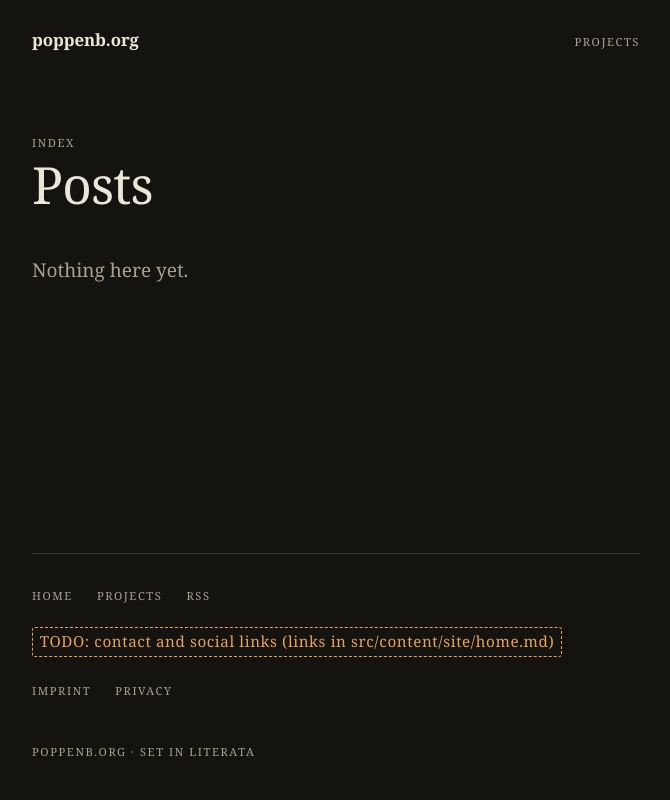
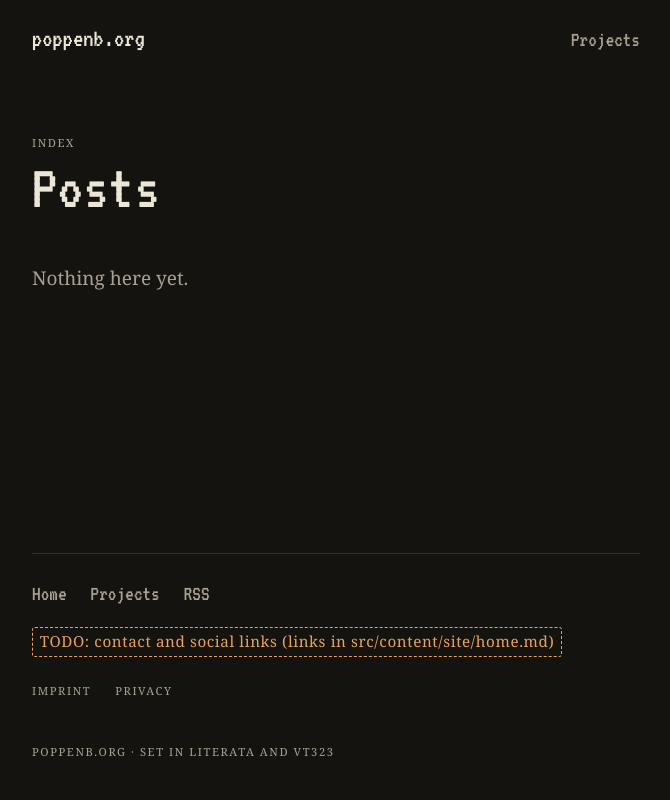
Before and after one commit to poppenborg/poppenb.org, an Astro site: page /posts in a window 1280 px wide. Shown: the whole page, without its empty margins (304-974 px from the left). Built offline with nearby package versions, Linux system fonts and the light colour scheme; Astro itself is replaced by a stand-in of ours.

Commit message:
Set headings and navigation in VT323
Co-Authored-By: Claude Opus 5.5 <noreply@anthropic.com>
Claude-Session: https://claude.ai/code/session_01NNwyv59eth1nxuBL442MaR

```diff
--- a/package.json
+++ b/package.json
@@ -17,6 +17,7 @@
     "@astrojs/rss": "^4.0.19",
     "@astrojs/sitemap": "^3.7.6",
     "@fontsource-variable/literata": "^5.3.0",
+    "@fontsource/vt323": "^5.3.0",
     "astro": "^7.4.13"
   },
   "devDependencies": {
--- a/src/components/Footer.astro
+++ b/src/components/Footer.astro
@@ -22,7 +22,7 @@ const legal = [
 <footer class="site-footer wrap">
   <div class="rows">
     <nav aria-label="Footer">
-      <ul>{nav.map((l) => <li><a class="label" href={l.href}>{l.label}</a></li>)}</ul>
+      <ul class="nav">{nav.map((l) => <li><a class="display" href={l.href}>{l.label}</a></li>)}</ul>
     </nav>
     <div aria-label="Elsewhere" role="group">
       {
@@ -43,7 +43,7 @@ const legal = [
     </div>
     <ul class="legal">{legal.map((l) => <li><a class="label" href={l.href}>{l.label}</a></li>)}</ul>
   </div>
-  <p class="label colophon">{siteName} · Set in Literata</p>
+  <p class="label colophon">{siteName} · Set in Literata and VT323</p>
 </footer>
 
 <style>
@@ -68,6 +68,11 @@ const legal = [
   a {
     text-decoration: none;
   }
+  .nav a {
+    font-size: 1.35rem;
+    line-height: 1;
+    color: var(--muted);
+  }
   a:hover {
     color: var(--text);
     text-decoration: underline;
--- a/src/components/Header.astro
+++ b/src/components/Header.astro
@@ -9,13 +9,13 @@ const nav = [{ href: '/projects/', label: 'Projects' }, ...(hasPosts ? [{ href:
 ---
 
 <header class="site-header wrap">
-  <a class="name" href="/" aria-current={path === '/' ? 'page' : undefined}>{siteName}</a>
+  <a class="name display" href="/" aria-current={path === '/' ? 'page' : undefined}>{siteName}</a>
   <nav aria-label="Main">
     <ul>
       {
         nav.map((item) => (
           <li>
-            <a class="label" href={item.href} aria-current={path.startsWith(item.href) ? 'page' : undefined}>
+            <a class="display" href={item.href} aria-current={path.startsWith(item.href) ? 'page' : undefined}>
               {item.label}
             </a>
           </li>
@@ -34,9 +34,8 @@ const nav = [{ href: '/projects/', label: 'Projects' }, ...(hasPosts ? [{ href:
     padding-block: var(--space-3) var(--space-2);
   }
   .name {
-    font-weight: 640;
-    font-size: 1.05rem;
-    letter-spacing: -0.005em;
+    font-size: 1.6rem;
+    line-height: 1;
     text-decoration: none;
   }
   ul {
@@ -47,6 +46,8 @@ const nav = [{ href: '/projects/', label: 'Projects' }, ...(hasPosts ? [{ href:
     list-style: none;
   }
   nav a {
+    font-size: 1.35rem;
+    line-height: 1;
     text-decoration: none;
     color: var(--muted);
   }
--- a/src/components/Hook.astro
+++ b/src/components/Hook.astro
@@ -35,6 +35,8 @@ const words = text.split(/\s+/).filter(Boolean);
 <style>
   .hook {
     margin: 0;
+    font-family: var(--font);
+    font-synthesis: weight style;
     font-size: clamp(2.6rem, 1.2rem + 7vw, 5.75rem);
     line-height: 1.04;
     letter-spacing: -0.02em;
--- a/src/components/SectionHeading.astro
+++ b/src/components/SectionHeading.astro
@@ -8,7 +8,7 @@ const { id, href, linkLabel } = Astro.props;
 ---
 
 <div class="head">
-  <h2 class="label" id={id}><slot /></h2>
+  <h2 id={id}><slot /></h2>
   {href && <a class="label" href={href}>{linkLabel} →</a>}
 </div>
 
@@ -22,6 +22,8 @@ const { id, href, linkLabel } = Astro.props;
   }
   h2 {
     margin: 0;
+    font-size: 1.6rem;
+    line-height: 1.1;
   }
   a {
     text-decoration: none;
--- a/src/components/Todo.astro
+++ b/src/components/Todo.astro
@@ -21,6 +21,7 @@ const Tag = block ? 'p' : 'span';
     border: 1px dashed var(--accent);
     border-radius: 3px;
     color: var(--accent);
+    font-family: var(--font);
     font-size: 0.8em;
     letter-spacing: 0.04em;
     overflow-wrap: anywhere;
--- a/src/layouts/Article.astro
+++ b/src/layouts/Article.astro
@@ -41,10 +41,8 @@ const { title, description, image, back } = Astro.props;
   }
   h1 {
     margin: var(--space-3) 0 0;
-    font-size: clamp(2.1rem, 1.5rem + 3vw, 3.25rem);
-    line-height: 1.08;
-    font-weight: 600;
-    letter-spacing: -0.02em;
+    font-size: clamp(2.6rem, 1.9rem + 3.6vw, 4rem);
+    line-height: 1;
     text-wrap: balance;
   }
   .dek {
--- a/src/layouts/Legal.astro
+++ b/src/layouts/Legal.astro
@@ -35,9 +35,7 @@ const Content = entry?.body?.trim() ? (await render(entry)).Content : undefined;
   }
   h1 {
     margin: 0.3rem 0 0;
-    font-size: clamp(2.2rem, 1.6rem + 3vw, 3.2rem);
-    line-height: 1.1;
-    font-weight: 560;
-    letter-spacing: -0.015em;
+    font-size: clamp(2.6rem, 1.9rem + 3.6vw, 4rem);
+    line-height: 1;
   }
 </style>
--- a/src/pages/404.astro
+++ b/src/pages/404.astro
@@ -19,10 +19,8 @@ import Base from '../layouts/Base.astro';
   }
   h1 {
     margin: 0.4rem 0 var(--space-3);
-    font-size: clamp(2rem, 1.4rem + 3vw, 3rem);
-    line-height: 1.12;
-    font-weight: 560;
-    letter-spacing: -0.015em;
+    font-size: clamp(2.6rem, 1.9rem + 3.6vw, 4rem);
+    line-height: 1;
     text-wrap: balance;
   }
 </style>
--- a/src/pages/posts/index.astro
+++ b/src/pages/posts/index.astro
@@ -27,10 +27,8 @@ const posts = await getPosts();
   }
   h1 {
     margin: 0.3rem 0 0;
-    font-size: clamp(2.2rem, 1.6rem + 3vw, 3.2rem);
-    line-height: 1.1;
-    font-weight: 560;
-    letter-spacing: -0.015em;
+    font-size: clamp(2.6rem, 1.9rem + 3.6vw, 4rem);
+    line-height: 1;
   }
   .empty {
     color: var(--muted);
--- a/src/pages/projects/index.astro
+++ b/src/pages/projects/index.astro
@@ -23,10 +23,8 @@ const projects = await getProjects();
   }
   h1 {
     margin: 0.3rem 0 0;
-    font-size: clamp(2.2rem, 1.6rem + 3vw, 3.2rem);
-    line-height: 1.1;
-    font-weight: 560;
-    letter-spacing: -0.015em;
+    font-size: clamp(2.6rem, 1.9rem + 3.6vw, 4rem);
+    line-height: 1;
   }
   .page-head p {
     margin: 0;
--- a/src/styles/global.css
+++ b/src/styles/global.css
@@ -1,5 +1,6 @@
 @import '@fontsource-variable/literata/opsz.css';
 @import '@fontsource-variable/literata/opsz-italic.css';
+@import '@fontsource/vt323/400.css';
 
 /* Tokens: keep in sync with .claude/DESIGN.md */
 :root {
@@ -12,6 +13,8 @@
   --accent: #e8a25a;
 
   --font: 'Literata Variable', Georgia, 'Times New Roman', serif;
+  /* Headings and navigation. VT323 has one weight, so never bold it. */
+  --font-display: 'VT323', ui-monospace, 'SF Mono', Menlo, Consolas, monospace;
   --measure: 38rem;
   --gutter: clamp(1rem, 5vw, 2rem);
   --space-1: 0.5rem;
@@ -90,6 +93,18 @@ img {
   padding-inline: var(--gutter);
 }
 
+/* Headings (except the landing hook, which needs Literata's variable axes)
+   and navigation are set in VT323. */
+h1,
+h2,
+h3,
+.display {
+  font-family: var(--font-display);
+  font-weight: 400;
+  font-synthesis: none;
+  letter-spacing: 0;
+}
+
 /* Tracked uppercase micro-label: the site's "typeset" signature. */
 .label {
   font-size: 0.7rem;
@@ -136,17 +151,15 @@ img {
   text-wrap: pretty;
 }
 .prose h2 {
-  margin: 2.2em 0 0;
-  font-size: 1.45em;
-  line-height: 1.25;
-  font-weight: 620;
-  letter-spacing: -0.01em;
+  margin: 2em 0 0;
+  font-size: 1.9em;
+  line-height: 1.1;
   text-wrap: balance;
 }
 .prose h3 {
   margin: 1.8em 0 0;
-  font-size: 1.1em;
-  font-weight: 620;
+  font-size: 1.45em;
+  line-height: 1.15;
 }
 .prose h2 + *,
 .prose h3 + * {
```
Also changed, not shown: 1 other file.
